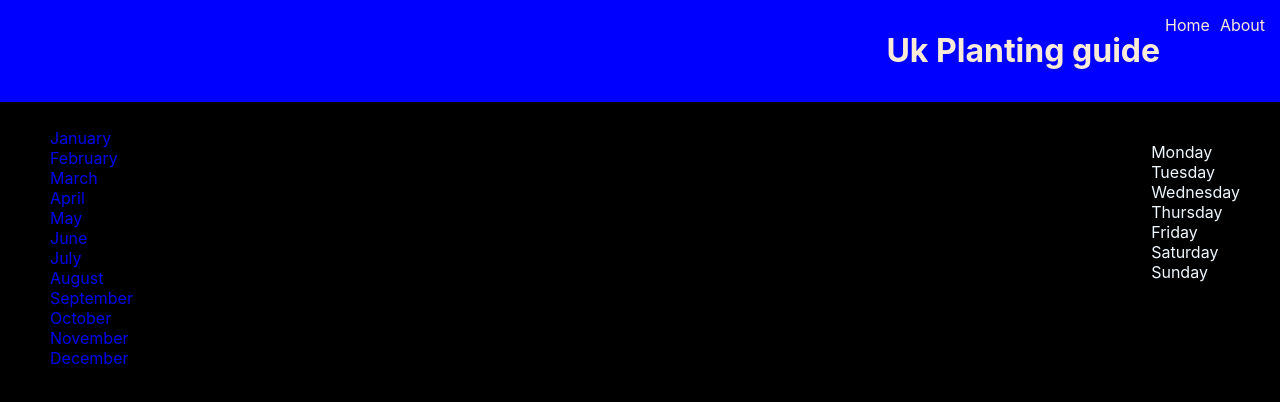
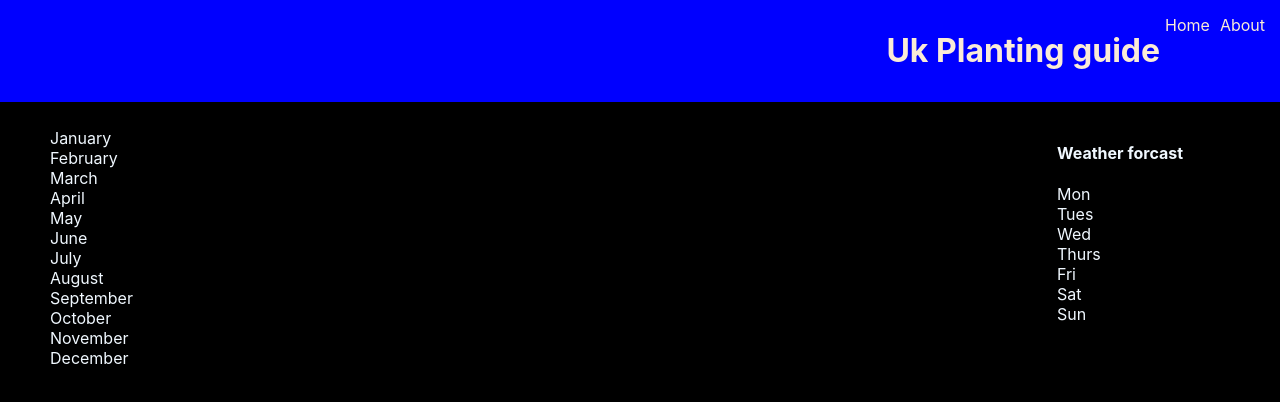
Before and after one commit to Dukewendo/planterguide, a React (Create React App) app: page /#/ in a window 1280 px wide. Shown: the top 402 px of the page. Built offline with nearby package versions, Linux system fonts and the light colour scheme.

Commit message:
minor css updates to monthlist, weather and app

```diff
--- a/src/App.css
+++ b/src/App.css
@@ -1,6 +1,6 @@
 .App-container {
   display: grid;
-  grid-template-columns: 5fr;
+  grid-template-columns: 3fr 1fr;
   grid-template-rows: auto;
 }
 
@@ -24,3 +24,7 @@ body {
   background-color: black;
   color: aliceblue
 }
+
+a:link, a:visited {
+  color: aliceblue;
+}
--- a/src/components/Weather.jsx
+++ b/src/components/Weather.jsx
@@ -6,13 +6,14 @@ export default function Weather() {
   return (
     <div className='weather-container'>
         <div className="week-container">
-            <div className="monday">Monday</div>
-            <div className="tuesday">Tuesday</div>
-            <div className="wednesday">Wednesday</div>
-            <div className="thursday">Thursday</div>
-            <div className="friday">Friday</div>
-            <div className="saturday">Saturday</div>
-            <div className="sunday">Sunday</div>
+          <h4>Weather forcast</h4>
+            <div className="monday">Mon</div>
+            <div className="tuesday">Tues</div>
+            <div className="wednesday">Wed</div>
+            <div className="thursday">Thurs</div>
+            <div className="friday">Fri</div>
+            <div className="saturday">Sat</div>
+            <div className="sunday">Sun</div>
         </div>
     </div>
   )
--- a/src/components/monthlist.css
+++ b/src/components/monthlist.css
@@ -7,18 +7,6 @@
   list-style-type: none;
 }
 
-a:link {
+a:link, a:hover, a:active, a:visited {
   text-decoration: none;
 }
-
-a:visited {
-  text-decoration: none;
-}
-
-a:hover {
-  text-decoration: none;
-}
-
-a:active {
-  text-decoration: none;
-}
--- a/src/components/weather.css
+++ b/src/components/weather.css
@@ -1,4 +1,5 @@
 .weather-container {
-    margin: 20px;
-
+    display: flex;
+    justify-content: center;
+    margin: 10px;
 }
```
